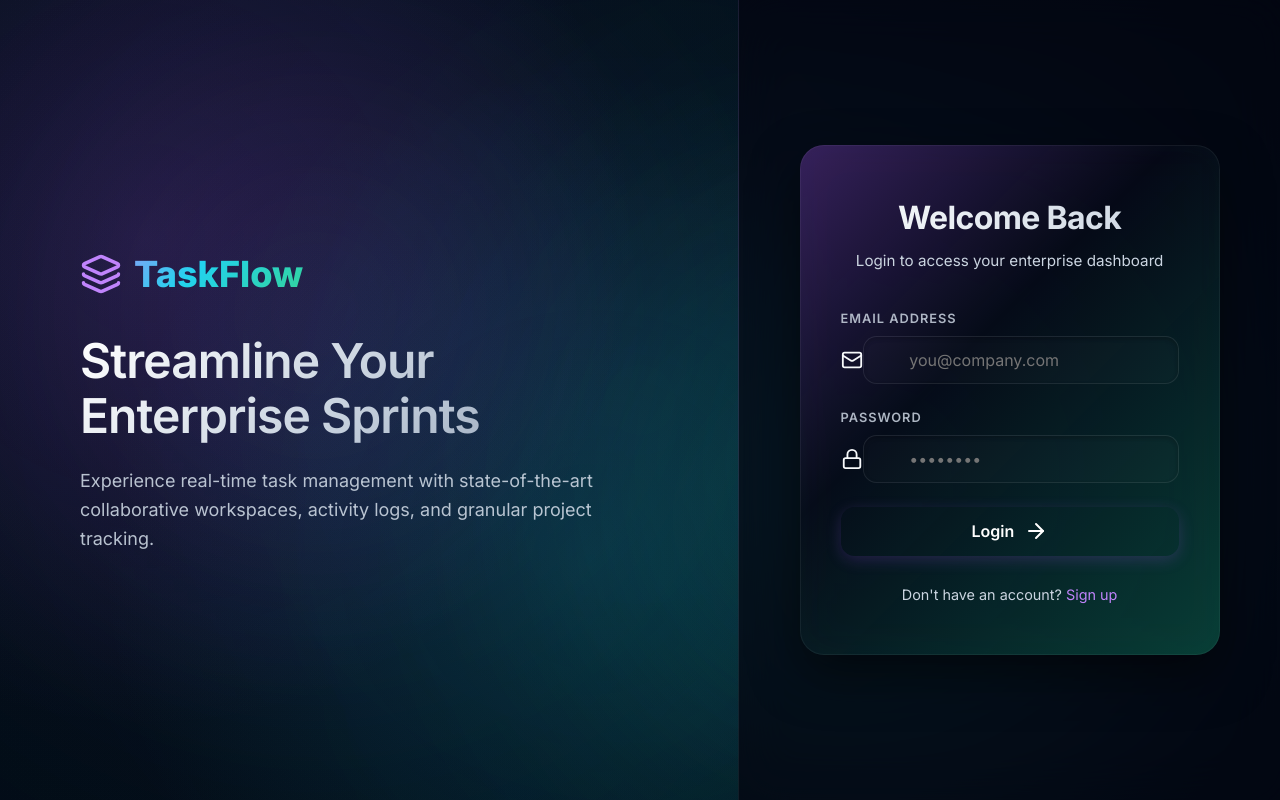
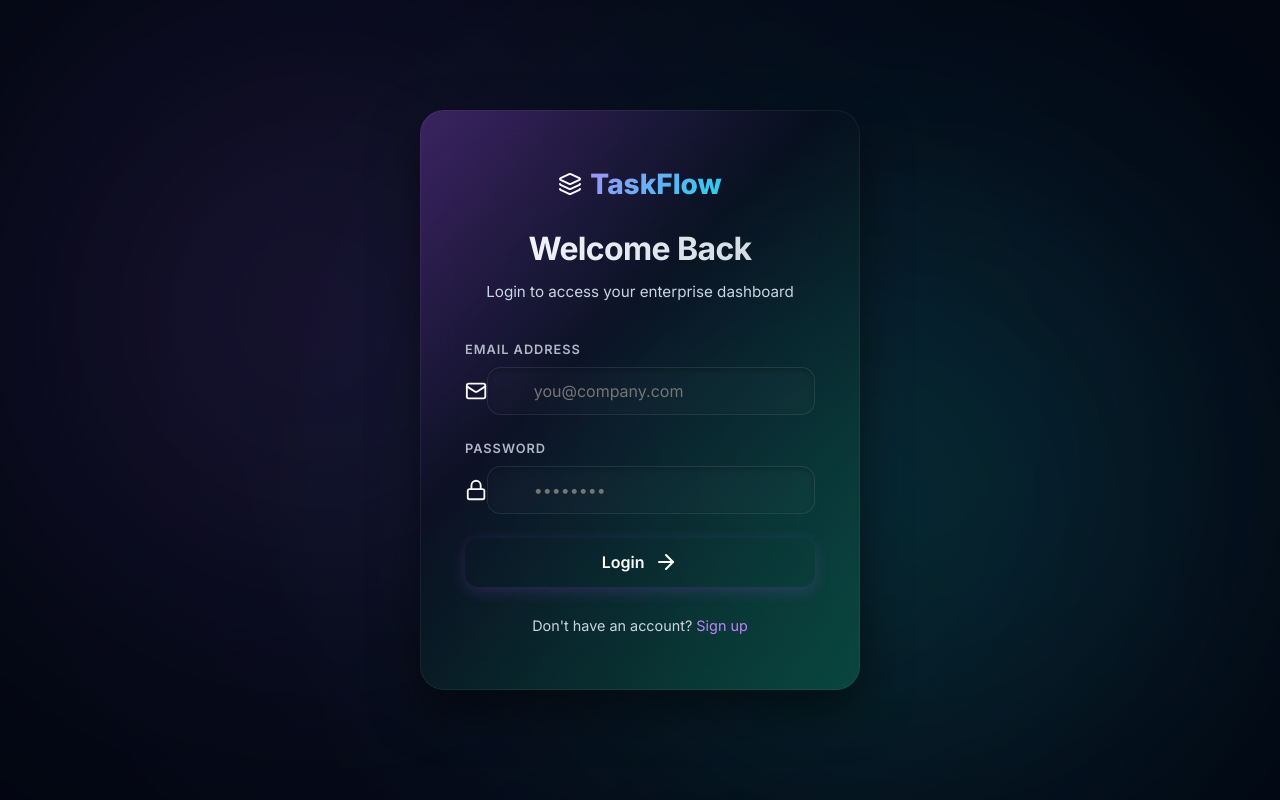
Before and after one commit to AH-AbdAllah/Task-Management-Enterprise-API, a website: page public/index.html in a window 1280 px wide. Drawn offline with nearby package versions, Linux system fonts and the light colour scheme.

Commit message:
Center auth screen and simplify layout
Merge the visual and form panels into a single centered auth card and simplify the authentication layout. HTML: remove separate auth-visual-panel/auth-form-panel, move header into .auth-card, reorganize the form (name and role groups remain but hidden), and adjust headings/ids/text for a compact single-column login. CSS: update .auth-container to centered layout, remove large decorative gradients and visual-panel styles, make .auth-card slightly wider with increased padding, and reveal/stylize .auth-header .logo. These changes simplify the UI, improve responsiveness and mobile friendliness, and surface branding within the login card.

```diff
--- a/public/app.css
+++ b/public/app.css
@@ -173,94 +173,23 @@ h1, h2, h3, h4, h5, h6 {
   display: block;
 }
 
-/* Split Auth Screen Layout */
+/* Centered Auth Screen Layout */
 .auth-container {
   display: flex;
   min-height: 100vh;
-  padding: 0;
+  align-items: center;
+  justify-content: center;
+  padding: 2rem;
   background: transparent;
-  align-items: stretch;
-}
-
-.auth-visual-panel {
-  flex: 1.3;
-  display: flex;
-  flex-direction: column;
-  justify-content: center;
-  align-items: flex-start;
-  padding: 5rem;
-  position: relative;
-  overflow: hidden;
-  background: radial-gradient(circle at 20% 30%, rgba(168, 85, 247, 0.15) 0%, transparent 60%),
-              radial-gradient(circle at 80% 70%, rgba(6, 182, 212, 0.15) 0%, transparent 60%);
-  border-right: 1px solid rgba(255, 255, 255, 0.05);
-}
-
-.auth-visual-panel::before {
-  content: '';
-  position: absolute;
-  top: 0; left: 0; right: 0; bottom: 0;
-  background: linear-gradient(135deg, rgba(6, 182, 212, 0.04) 0%, rgba(16, 185, 129, 0.04) 100%);
-  z-index: -1;
-}
-
-.brand-info {
-  max-width: 520px;
-  animation: slideUp 0.6s cubic-bezier(0.16, 1, 0.3, 1) forwards;
-}
-
-.logo-large {
-  display: inline-flex;
-  align-items: center;
-  gap: 0.75rem;
-  font-size: 2.25rem;
-  font-weight: 800;
-  color: var(--text-primary);
-  margin-bottom: 2rem;
-  background: linear-gradient(135deg, #c084fc 0%, #22d3ee 50%, #34d399 100%);
-  -webkit-background-clip: text;
-  -webkit-text-fill-color: transparent;
-}
-
-.logo-icon-large {
-  stroke: #c084fc;
-  width: 42px;
-  height: 42px;
-}
-
-.brand-info h1 {
-  font-size: 3rem;
-  line-height: 1.15;
-  margin-bottom: 1.5rem;
-  background: linear-gradient(135deg, #ffffff 0%, #cbd5e1 50%, #94a3b8 100%);
-  -webkit-background-clip: text;
-  -webkit-text-fill-color: transparent;
-}
-
-.brand-info p {
-  font-size: 1.125rem;
-  color: var(--text-secondary);
-  line-height: 1.6;
-  opacity: 0.9;
-}
-
-.auth-form-panel {
-  flex: 1;
-  display: flex;
-  align-items: center;
-  justify-content: center;
-  padding: 3rem;
-  background: rgba(4, 7, 18, 0.55);
-  backdrop-filter: blur(24px);
 }
 
 .auth-card {
   width: 100%;
-  max-width: 420px;
+  max-width: 440px;
   background: var(--glass-bg);
   border: var(--glass-border);
   border-radius: 1.5rem;
-  padding: 3rem 2.5rem;
+  padding: 3.25rem 2.75rem;
   box-shadow: var(--shadow-xl);
   backdrop-filter: var(--glass-blur);
   position: relative;
@@ -283,7 +212,16 @@ h1, h2, h3, h4, h5, h6 {
 }
 
 .auth-header .logo {
-  display: none; /* Already in large panel */
+  display: inline-flex;
+  align-items: center;
+  justify-content: center;
+  gap: 0.5rem;
+  font-size: 1.75rem;
+  font-weight: 800;
+  margin-bottom: 1.25rem;
+  background: linear-gradient(135deg, #c084fc 0%, #22d3ee 100%);
+  -webkit-background-clip: text;
+  -webkit-text-fill-color: transparent;
 }
 
 .auth-header h2 {
--- a/public/index.html
+++ b/public/index.html
@@ -27,17 +27,6 @@
   <!-- ─── AUTHENTICATION SCREEN ───────────────────────────────────────────── -->
   <div id="auth-screen" class="screen active">
     <div class="auth-container">
-      <div class="auth-visual-panel">
-        <div class="brand-info">
-          <div class="logo-large">
-            <i data-lucide="layers" class="logo-icon-large"></i>
-            <span>TaskFlow</span>
-          </div>
-          <h1>Streamline Your Enterprise Sprints</h1>
-          <p>Experience real-time task management with state-of-the-art collaborative workspaces, activity logs, and granular project tracking.</p>
-        </div>
-      </div>
-      <div class="auth-form-panel">
       <div class="auth-card">
         <div class="auth-header">
           <div class="logo">
@@ -94,7 +83,6 @@
 
         <div class="auth-footer">
           <p id="auth-toggle-text">Don't have an account? <a href="#" id="auth-toggle-link">Sign up</a></p>
-          </div>
         </div>
       </div>
     </div>
```
Lines whose indentation alone changed are shown as unchanged.
